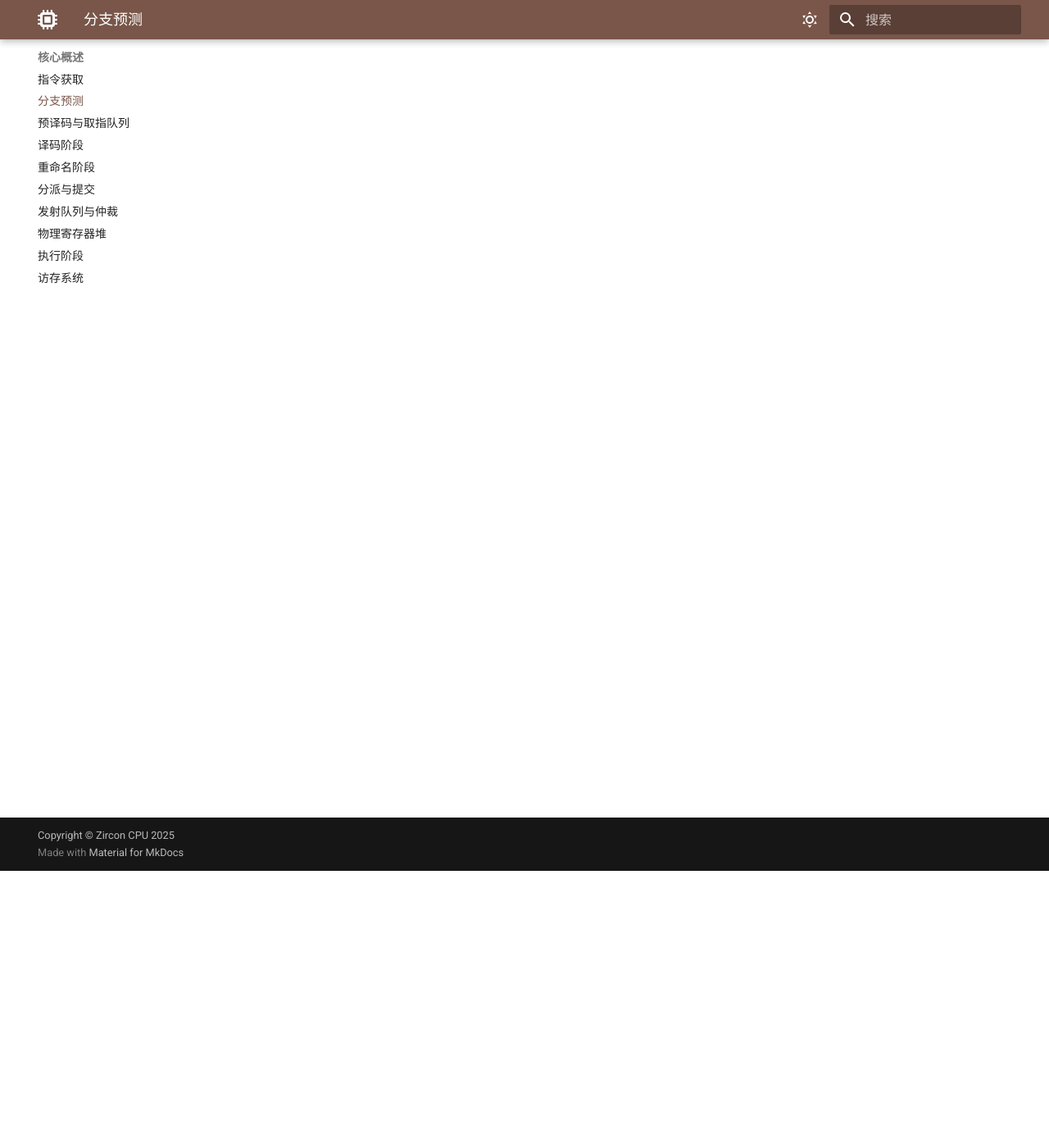
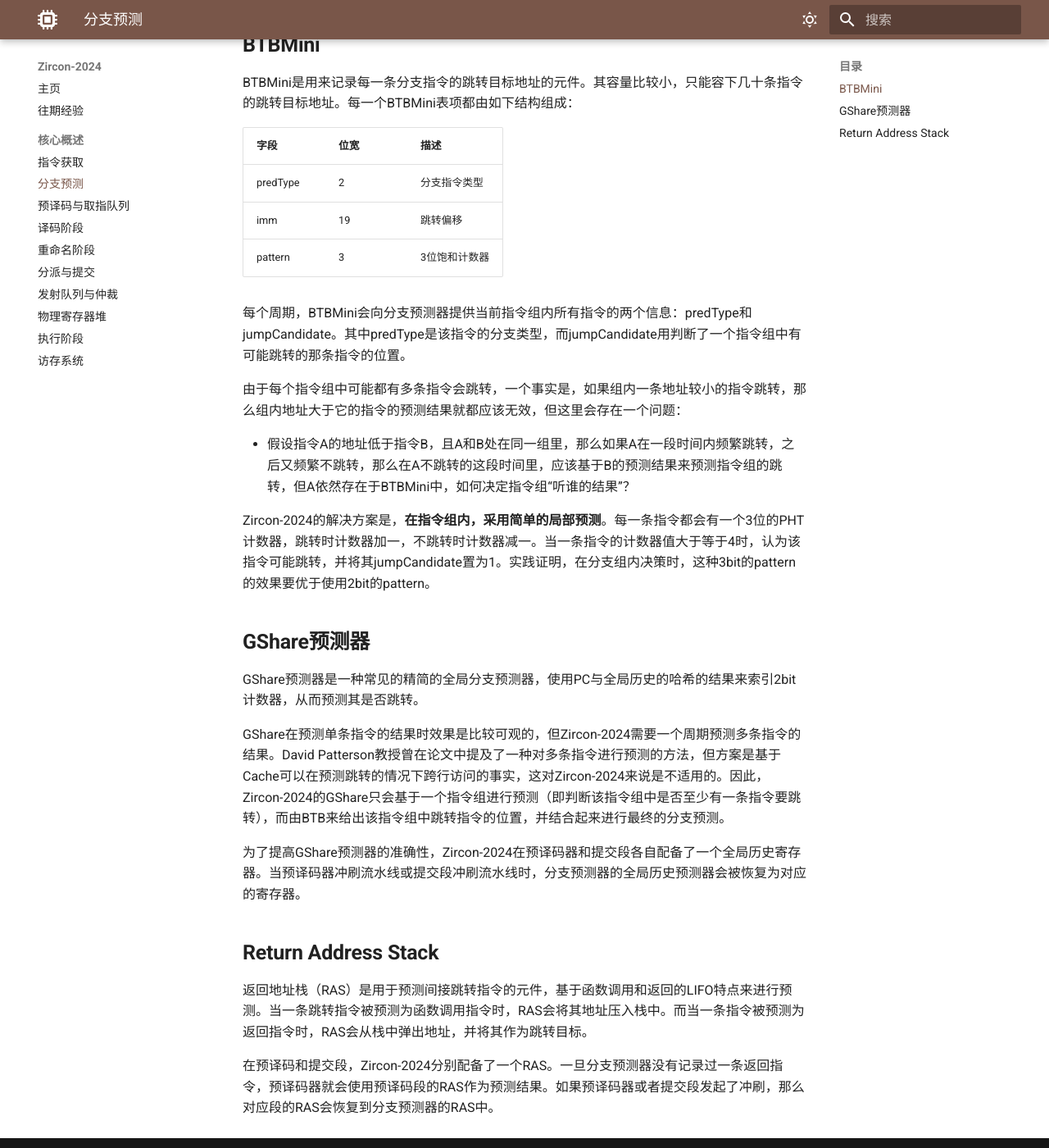
Before and after one commit to MaZirui2001/Zircon-2024-Web, an MkDocs documentation site: the page built from docs/Zircon2024/core/predict.md, in a window 1280 px wide and 1400 px high, scrolled down 338 px. Shown: the whole window at 82% size. Built offline with MkDocs 1.6.1 and Material for MkDocs 9.7.7, drawn with Linux system fonts in a browser that asks for light colours; some of the changed text lies outside the part shown.

Commit message:
更新Zircon 2024文档，新增分支预测模块的详细描述，优化了开源仓库链接的表述，并修正了部分内容的用词。

```diff
--- a/docs/Zircon2024/core/predict.md
+++ b/docs/Zircon2024/core/predict.md
@@ -1 +1,35 @@
-TODO
+# **分支预测**
+
+Zircon-2024采用了结合预译码的多级分支预测技术。为了用尽可能少的资源获得可观的预测精度，每一个分支预测器都只使用了较小的容量和简单的逻辑。
+
+## **BTBMini**
+
+BTBMini是用来记录每一条分支指令的跳转目标地址的元件。其容量比较小，只能容下几十条指令的跳转目标地址。每一个BTBMini表项都由如下结构组成：
+
+| 字段 | 位宽 | 描述 |
+| --- | --- | --- |
+| predType | 2 | 分支指令类型 |
+| imm | 19 | 跳转偏移|
+| pattern | 3 | 3位饱和计数器 |
+
+每个周期，BTBMini会向分支预测器提供当前指令组内所有指令的两个信息：predType和jumpCandidate。其中predType是该指令的分支类型，而jumpCandidate用判断了一个指令组中有可能跳转的那条指令的位置。
+
+由于每个指令组中可能都有多条指令会跳转，一个事实是，如果组内一条地址较小的指令跳转，那么组内地址大于它的指令的预测结果就都应该无效，但这里会存在一个问题：
+
+* 假设指令A的地址低于指令B，且A和B处在同一组里，那么如果A在一段时间内频繁跳转，之后又频繁不跳转，那么在A不跳转的这段时间里，应该基于B的预测结果来预测指令组的跳转，但A依然存在于BTBMini中，如何决定指令组“听谁的结果”？
+
+Zircon-2024的解决方案是，**在指令组内，采用简单的局部预测**。每一条指令都会有一个3位的PHT计数器，跳转时计数器加一，不跳转时计数器减一。当一条指令的计数器值大于等于4时，认为该指令可能跳转，并将其jumpCandidate置为1。实践证明，在分支组内决策时，这种3bit的pattern的效果要优于使用2bit的pattern。
+
+## **GShare预测器**
+
+GShare预测器是一种常见的精简的全局分支预测器，使用PC与全局历史的哈希的结果来索引2bit计数器，从而预测其是否跳转。
+
+GShare在预测单条指令的结果时效果是比较可观的，但Zircon-2024需要一个周期预测多条指令的结果。David Patterson教授曾在论文中提及了一种对多条指令进行预测的方法，但方案是基于Cache可以在预测跳转的情况下跨行访问的事实，这对Zircon-2024来说是不适用的。因此，Zircon-2024的GShare只会基于一个指令组进行预测（即判断该指令组中是否至少有一条指令要跳转），而由BTB来给出该指令组中跳转指令的位置，并结合起来进行最终的分支预测。
+
+为了提高GShare预测器的准确性，Zircon-2024在预译码器和提交段各自配备了一个全局历史寄存器。当预译码器冲刷流水线或提交段冲刷流水线时，分支预测器的全局历史预测器会被恢复为对应的寄存器。
+
+## **Return Address Stack**
+
+返回地址栈（RAS）是用于预测间接跳转指令的元件，基于函数调用和返回的LIFO特点来进行预测。当一条跳转指令被预测为函数调用指令时，RAS会将其地址压入栈中。而当一条指令被预测为返回指令时，RAS会从栈中弹出地址，并将其作为跳转目标。
+
+在预译码和提交段，Zircon-2024分别配备了一个RAS。一旦分支预测器没有记录过一条返回指令，预译码器就会使用预译码段的RAS作为预测结果。如果预译码器或者提交段发起了冲刷，那么对应段的RAS会恢复到分支预测器的RAS中。
```
Also changed, not shown: docs/Zircon2024/experience.md (+9 -0 lines), docs/index.md (+5 -4 lines).
